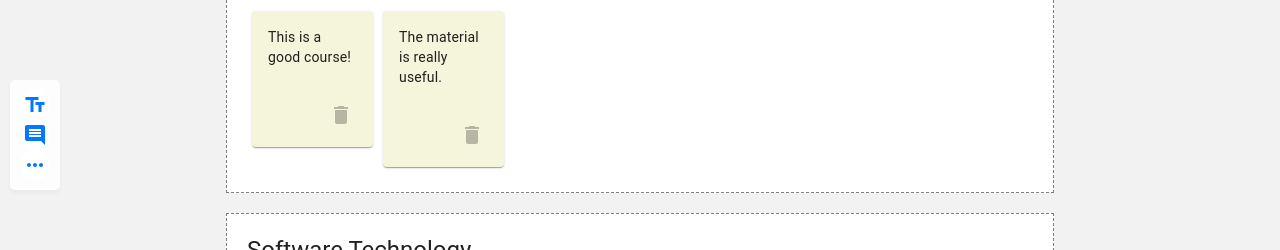
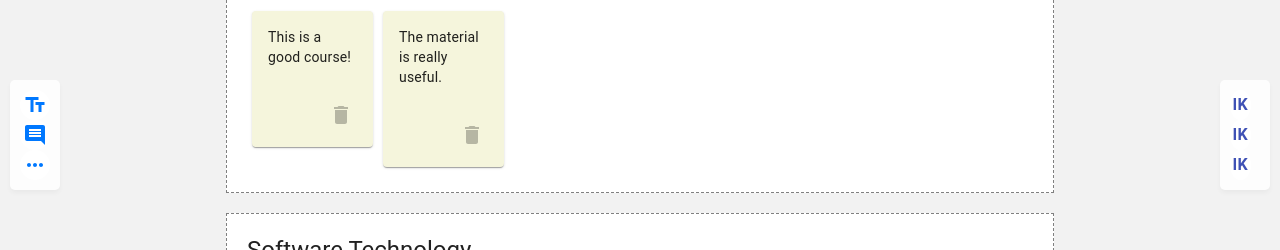
Before and after one commit to medaharrat/uni-board, a Next.js app: page / in a window 1280 px wide. Shown: the part 210-460 px from the top of the page. Built offline with nearby package versions, Linux system fonts and the light colour scheme.

Commit message:
UB-36/Fix: fix dependency version

```diff
--- a/package.json
+++ b/package.json
@@ -22,7 +22,7 @@
     "react": "17.0.2",
     "react-dom": "17.0.2",
     "react-infinite-scroller": "^1.2.4",
-    "react-router-dom": "^5.3.0"
+    "react-router-dom": "^6.0.0"
   },
   "devDependencies": {
     "eslint": "7.32.0",
--- a/src/components/Header/index.js
+++ b/src/components/Header/index.js
@@ -117,6 +117,35 @@ const Header = ({ title, zoomIndex }) => {
         </Grid>
       </Grid>
 
+      { /* Switch Faculties */ }
+      <Grid className={ clsx(classes.container, classes.switch) }>
+        <Grid item>
+          <Bar vertical>
+            <Tooltip title="IK" placement="right" arrow>
+              <IconButton disableRipple className={classes.iconBtn} color="primary">
+                <Typography className={ classes.facultyBtn }>
+                  IK
+                </Typography>
+              </IconButton>
+            </Tooltip>
+            <Tooltip title="IK" placement="right" arrow>
+              <IconButton disableRipple className={classes.iconBtn} color="primary">
+                <Typography className={ classes.facultyBtn }>
+                  IK
+                </Typography>
+              </IconButton>
+            </Tooltip>
+            <Tooltip title="IK" placement="right" arrow>
+              <IconButton disableRipple className={classes.iconBtn} color="primary">
+                <Typography className={ classes.facultyBtn }>
+                  IK
+                </Typography>
+              </IconButton>
+            </Tooltip>
+          </Bar>
+        </Grid>
+      </Grid>
+
       { /* Zoom index */ }
       <Grid className={ clsx(classes.container, classes.zoomIndex) }>
         <Grid item>
--- a/src/components/Header/styles.js
+++ b/src/components/Header/styles.js
@@ -9,6 +9,10 @@ const useStyles = makeStyles((theme) => ({
   tools: {
     top: '35%',
   },
+  switch: {
+    top: '35%',
+    left: '94.5%',
+  },
   zoomIndex: {
     top: '90%',
     left: '94.5%',
@@ -16,7 +20,10 @@ const useStyles = makeStyles((theme) => ({
   iconBtn: {
     backgroundColor: 'white',
     padding: 3,
-    marginRight: 10
+    marginRight: 10,
+  },
+  facultyBtn: {
+    fontWeight: 600,
   },
   icon: {
     fill: "#0078FF",
--- a/src/components/Login/index.js
+++ b/src/components/Login/index.js
@@ -14,11 +14,10 @@ import { MuiThemeProvider } from '@material-ui/core/styles';
 import InputAdornment from '@material-ui/core/InputAdornment';
 import Lock from '@material-ui/icons/Lock';
 import Mail from '@material-ui/icons/Mail';
-import {createTheme} from  '@material-ui/core/styles';
+import {createTheme} from '@material-ui/core/styles';
 import FormControl from '@material-ui/core/FormControl';
 
 const theme = createTheme({
-
   palette:{
     primary:{main: '#F5B62A'},
     secondary:{main:'#383938'},
@@ -29,11 +28,9 @@ const theme = createTheme({
 });
 
 
-export const Login = ({}) => {
+const Login = () => {
+  const classes = useStyles();
 
-
-
-      const classes = useStyles();
   return  (
     <MuiThemeProvider theme={theme}>
     <Container component="main" maxWidth="sm">
@@ -45,9 +42,7 @@ export const Login = ({}) => {
         justify="center"
         alignItems="center"
       >
-        <Grid item xs={9}>
-
-        </Grid>
+        <Grid item xs={9}></Grid>
       </Grid>
 
       <Typography component="div">
@@ -83,7 +78,6 @@ export const Login = ({}) => {
             }}
           />
         </Grid>
-
         <Grid item xs={9}>
           <TextField
             variant="outlined"
@@ -100,7 +94,6 @@ export const Login = ({}) => {
             }}
           />
         </Grid>
-
         <Grid item xs={9}>
           <FormControlLabel
             control={<Checkbox value="remember" color="primary" />}
@@ -108,12 +101,10 @@ export const Login = ({}) => {
           />
         </Grid>
         <Grid item xs={9}>
-            <FormControl component="fieldset">
-</FormControl>
+          <FormControl component="fieldset"/>
         </Grid>
-
         <Grid item xs={9} >
-              <Link href="/dashboard">
+          <Link href="/board">
             <Button
               fullWidth
               variant="contained"
@@ -122,25 +113,19 @@ export const Login = ({}) => {
               m={0}
             >
               sign In
-
             </Button>
           </Link>
         </Grid>
-
         <Grid item>
           <Link href="#" variant="body2" color="secondary" >
             Forgot your password?
           </Link>
         </Grid>
-
-
-
       </Grid>
-
-
       </div>
     </Container>
     </MuiThemeProvider>
   );
 }
+
 export default Login;
--- a/src/components/Login/styles.js
+++ b/src/components/Login/styles.js
@@ -1,4 +1,5 @@
 import { makeStyles } from '@material-ui/core';
+import palette from '../../static/palette';
 
 const useStyles = makeStyles((theme) => ({
   paper: {
@@ -7,12 +8,9 @@ const useStyles = makeStyles((theme) => ({
     flexDirection: 'column',
     alignItems: 'center',
     padding: '30px',
-      backgroundColor: 'white',
+    backgroundColor: palette.background.default,
     borderradius: '4px',
-      boxShadow: '0px 1px 5px 0px rgba(0,0,0,0.2), 0px 2px 2px 0px rgba(0,0,0,0.14), 0px 3px 1px -2px rgba(0,0,0,0.12)',
-    },
-    inputF:{
-
+    boxShadow: palette.shadow,
   },
   avatar: {
     margin: theme.spacing(2),
--- a/src/pages/index.js
+++ b/src/pages/index.js
@@ -2,15 +2,16 @@ import React from "react";
 import { NoSsr } from '@material-ui/core';
 import Board from "../components/Board";
 import Login from "../components/Login";
-import { BrowserRouter as Router, Route, Switch } from 'react-router-dom';
+import { BrowserRouter as Router, Route, Routes } from 'react-router-dom';
+
 const Index = () => {
   return (
     <NoSsr>
-      <Router>
-        <Switch>
-          <Route path="/login" component={Login} />
-          <Route path="/" component={Board}/>
-        </Switch>
+       <Router>
+        <Routes>
+          <Route path="/" element={ <Board /> } />
+          <Route path="/login" element={ <Login /> } />
+        </Routes>
       </Router>
     </NoSsr>
   )
```
Also changed, not shown: 1 other file (tests, documents, lock files or other folders). Lines whose indentation alone changed are shown as unchanged.
